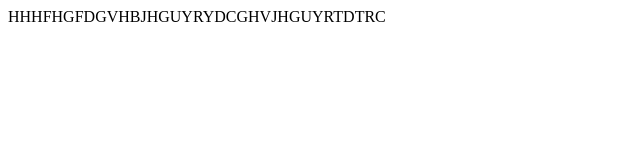
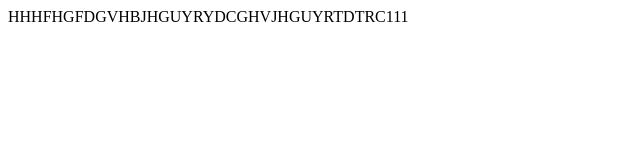
Before and after one commit to QinTao1314/TEXT, a plain HTML site: page index.html in a window 1280 px wide. Shown: the full height of the page, 0-640 px from the left. Drawn offline with Linux system fonts and the light colour scheme.

Commit message:
加入111

```diff
--- a/index.html
+++ b/index.html
@@ -5,6 +5,6 @@
 		<title></title>
 	</head>
 	<body>
-		HHHFHGFDGVHBJHGUYRYDCGHVJHGUYRTDTRC
+		HHHFHGFDGVHBJHGUYRYDCGHVJHGUYRTDTRC111
 	</body>
 </html>
```
